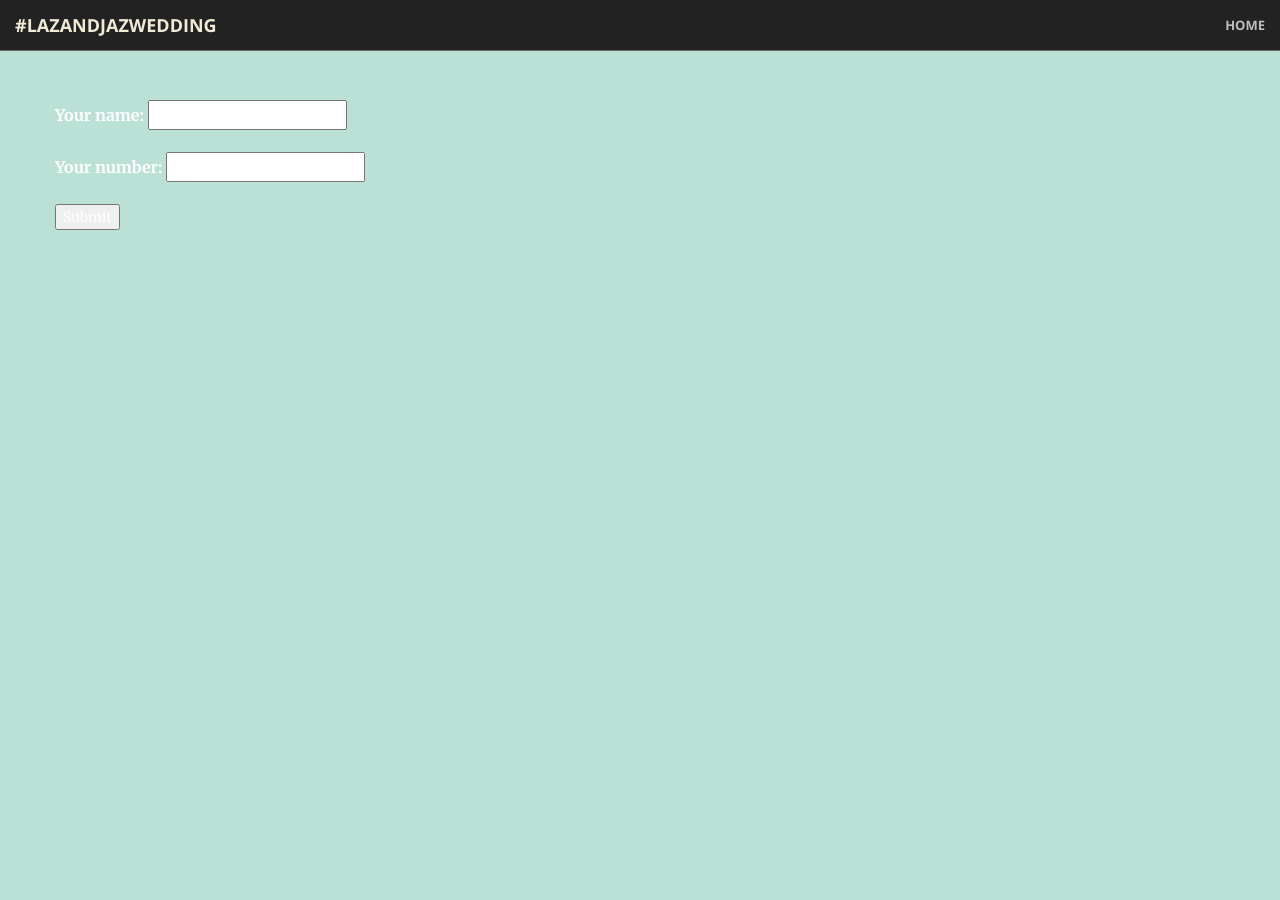
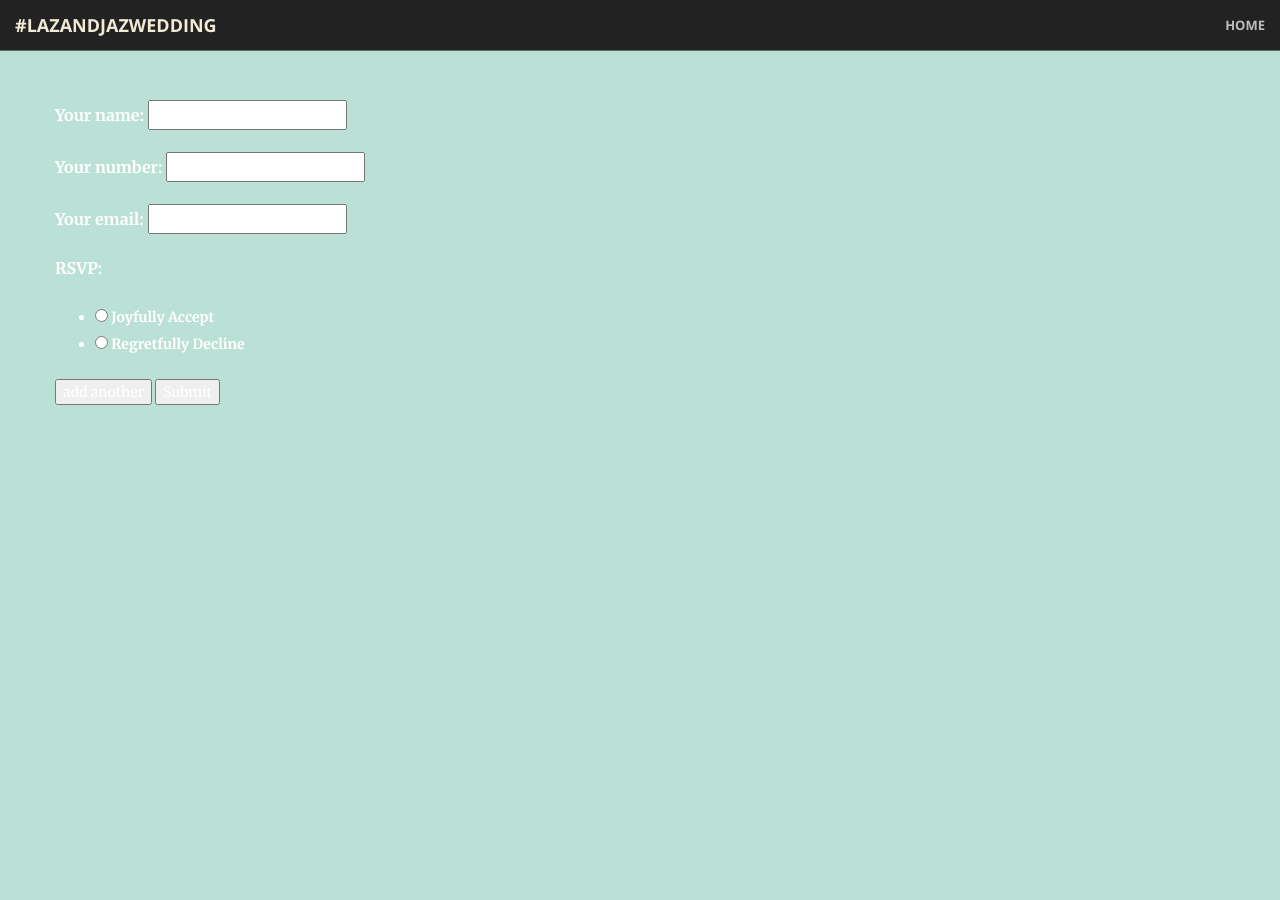
Before and after one commit to nbeck90/wedding, a Django app: page /rsvp/ in a window 1280 px wide. Run offline with Django 3.2, Linux system fonts and the light colour scheme; parts of the project's set-up code (start-up, migrations or seed data) failed here and were passed over; some libraries are stand-ins or nearby versions.

Commit message:
Update RSVP page as well as settings

```diff
--- a/wedding/forms.py
+++ b/wedding/forms.py
@@ -1,6 +1,13 @@
 from django import forms
+
+CHOICES = (('1', 'Joyfully Accept',), ('2', 'Regretfully Decline',))
 
 
 class NameForm(forms.Form):
     your_name = forms.CharField(label='Your name', max_length=100)
     your_number = forms.CharField(label='Your number', max_length=20)
+    your_email = forms.EmailField()
+    rsvp = forms.MultipleChoiceField(required=True,
+                                     label="RSVP",
+                                     widget=forms.RadioSelect,
+                                     choices=CHOICES)
--- a/wedding/templates/base.html
+++ b/wedding/templates/base.html
@@ -74,7 +74,6 @@
             <div class="header-content-inner">
                 <h1>Wedding Time</h1>
                 <hr>
-                <p>Press (A) to get married</p>
                 <a href="#info" class="btn btn-primary btn-xl page-scroll">Find Out More</a>
             </div>
         </div>
--- a/wedding/templates/rsvp.html
+++ b/wedding/templates/rsvp.html
@@ -69,24 +69,21 @@
         <div class="container">
             <div class="row" style="height: 700px">
                 <script>
-                    form_count = $("[name=extra_field_count");
-                    // get extra form count so we know what index to use for the next item.
-                    $("#add-another").click(function() {
+                   form_count = $("[name=extra_field_count]");
+                    $(".add-another").click(function() {
                         element = $('<input type="text"/>');
                         element.attr('name', 'extra_field_' + form_count);
-                        $("#forms").append(element);
-                        // build element and append it to our forms container
-
+                        $(".forms").append(element);
                         form_count ++;
                         $("[name=extra_field_count]").val(form_count);
-                        // increment form count so our view knows to populate
-                        // that many fields for validation
                     })
                 </script>
-                <form action="/" method="post">
-                    {% csrf_token %}
-                    {{ form.as_p }}
-                    <input type="submit" value="Submit" />
+                <form>
+                    <div class="forms">
+                        {{ form.as_p }}
+                    </div>
+                    <button class="add-another">add another</button>
+                    <input type="submit" />
                 </form>
             </div>
         </div>
--- a/wedding/views.py
+++ b/wedding/views.py
@@ -14,7 +14,7 @@ def send_email(request):
             send_mail(subject, message, from_email, ['admin@example.com'])
         except BadHeaderError:
             return HttpResponse('Invalid header found.')
-        return HttpResponseRedirect('/contact/thanks/')
+        return HttpResponseRedirect('rsvp.html')
 
     else:
         # In reality we'd use a form class
```
Also changed, not shown: wedding/settings.py (+0 -9 lines), wedding/static/img/WP_20150823_20_26_52_Pro.jpg (added), wedding/static/img/header.jpg.
